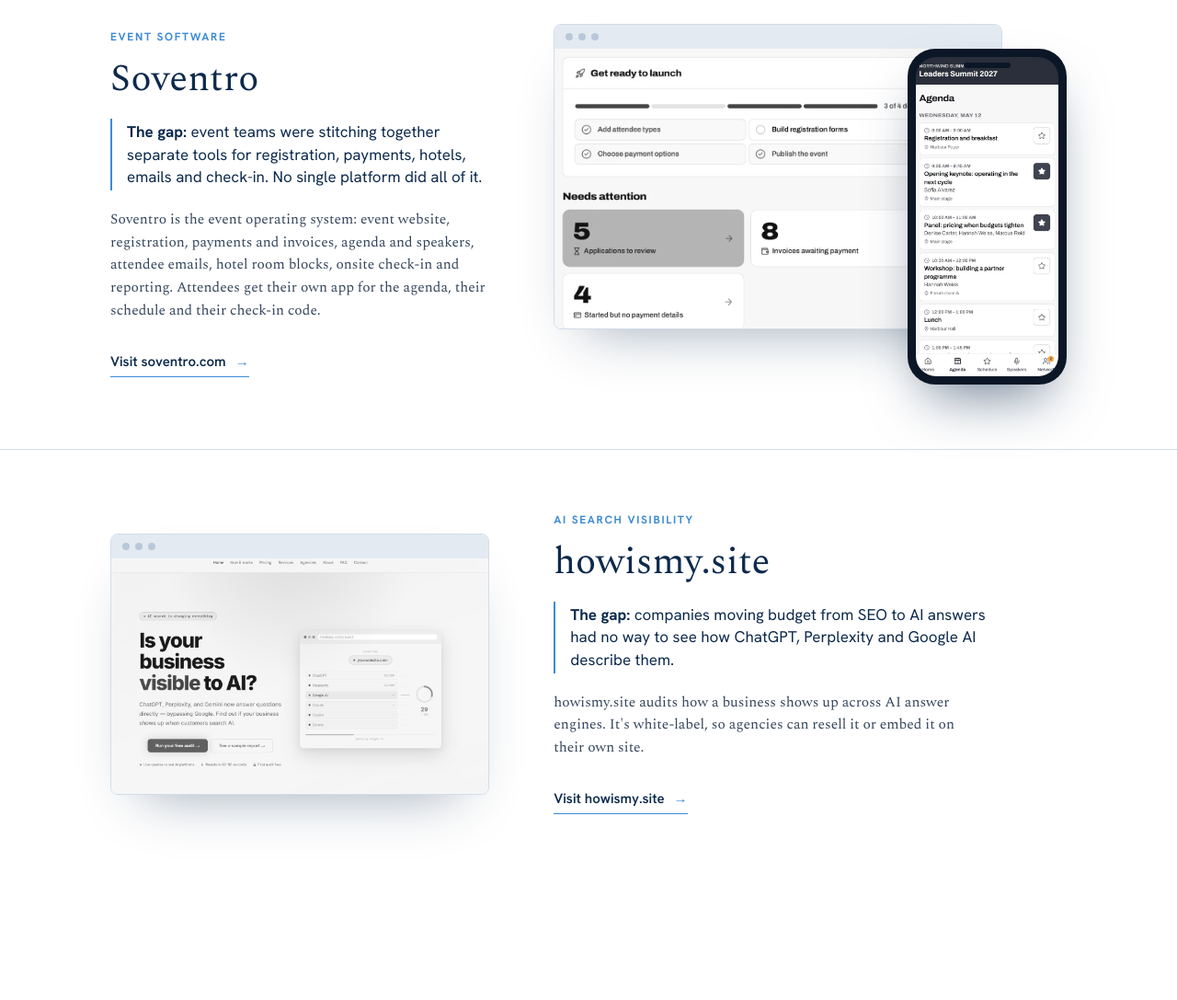
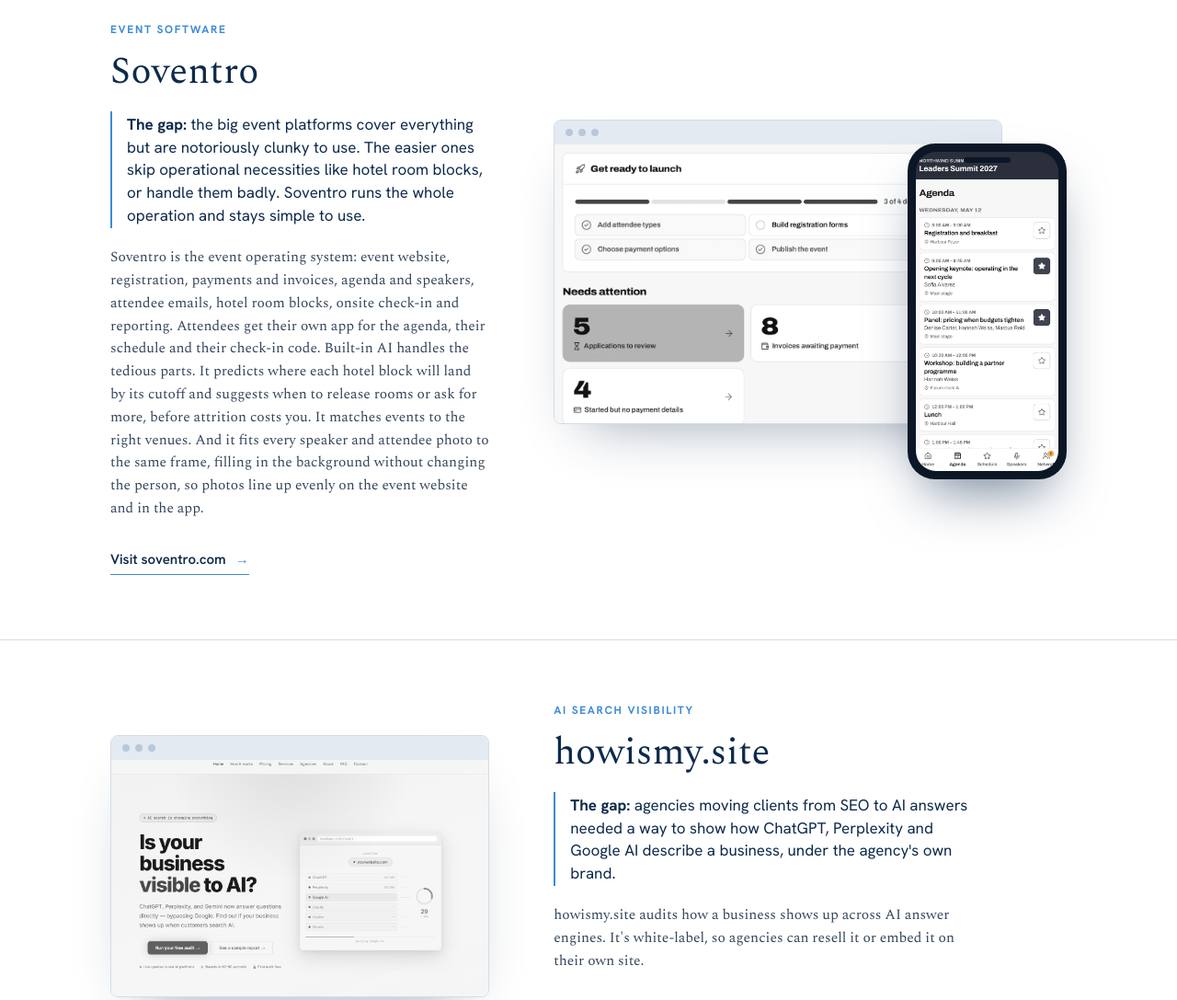
Before and after one commit to gatehousestrategic/gatehouse-site, a plain HTML site: page deploy/index.html in a window 1280 px wide. Shown: the part 4500-5587 px from the top of the page at 92% size. Drawn offline with nearby package versions, Linux system fonts and the light colour scheme.

Commit message:
Rewrite the product gap lines and describe Soventro's AI features
The old lines claimed no other platform did what Soventro and howismy.site
do, which isn't true. Soventro's line now contrasts clunky enterprise
platforms with easier tools that lack room blocks, and its description adds
the AI room block forecast, venue matching and photo fill. Structured data
matches.

Co-Authored-By: Claude Opus 5.5 <noreply@anthropic.com>

```diff
--- a/deploy/index.html
+++ b/deploy/index.html
@@ -51,7 +51,7 @@
       "applicationCategory": "BusinessApplication",
       "applicationSubCategory": "Event management software",
       "operatingSystem": "Web, iOS, Android",
-      "description": "Soventro is an all-in-one event operating system: event website, registration, payments and invoices, agenda and speakers, attendee emails, hotel room blocks, onsite check-in and reporting, plus an attendee app for the agenda, personal schedule and check-in code.",
+      "description": "Soventro is an all-in-one event operating system: event website, registration, payments and invoices, agenda and speakers, attendee emails, hotel room blocks, onsite check-in and reporting, plus an attendee app for the agenda, personal schedule and check-in code. Its AI room block forecast predicts each hotel's pickup and attrition exposure before the cutoff and suggests when to release rooms or request more, its AI venue matching shortlists venues for an event, and its AI photo fill fits every speaker and attendee photo to the same square frame, keeping the person unchanged, so photos are uniform across the event website and attendee app.",
       "publisher": { "@id": "https://gatehousestrategic.com/#org" },
       "creator": { "@id": "https://gatehousestrategic.com/#org" }
     },
@@ -475,8 +475,8 @@ a.wrow:hover .go { color: var(--navy); }
     <div class="screen-copy">
       <p class="kicker">Event software</p>
       <h3 class="prod-name">Soventro</h3>
-      <p class="gap"><b>The gap:</b> event teams were stitching together separate tools for registration, payments, hotels, emails and check-in. No single platform did all of it.</p>
-      <p class="body">Soventro is the event operating system: event website, registration, payments and invoices, agenda and speakers, attendee emails, hotel room blocks, onsite check-in and reporting. Attendees get their own app for the agenda, their schedule and their check-in code.</p>
+      <p class="gap"><b>The gap:</b> the big event platforms cover everything but are notoriously clunky to use. The easier ones skip operational necessities like hotel room blocks, or handle them badly. Soventro runs the whole operation and stays simple to use.</p>
+      <p class="body">Soventro is the event operating system: event website, registration, payments and invoices, agenda and speakers, attendee emails, hotel room blocks, onsite check-in and reporting. Attendees get their own app for the agenda, their schedule and their check-in code. Built-in AI handles the tedious parts. It predicts where each hotel block will land by its cutoff and suggests when to release rooms or ask for more, before attrition costs you. It matches events to the right venues. And it fits every speaker and attendee photo to the same frame, filling in the background without changing the person, so photos line up evenly on the event website and in the app.</p>
       <a class="arrow-link" href="https://soventro.com" target="_blank" rel="noopener">Visit soventro.com</a>
     </div>
     <div class="devices">
@@ -489,7 +489,7 @@ a.wrow:hover .go { color: var(--navy); }
     <div class="screen-copy">
       <p class="kicker">AI search visibility</p>
       <h3 class="prod-name">howismy.site</h3>
-      <p class="gap"><b>The gap:</b> companies moving budget from SEO to AI answers had no way to see how ChatGPT, Perplexity and Google AI describe them.</p>
+      <p class="gap"><b>The gap:</b> agencies moving clients from SEO to AI answers needed a way to show how ChatGPT, Perplexity and Google AI describe a business, under the agency's own brand.</p>
       <p class="body">howismy.site audits how a business shows up across AI answer engines. It's white-label, so agencies can resell it or embed it on their own site.</p>
       <a class="arrow-link" href="https://howismy.site" target="_blank" rel="noopener">Visit howismy.site</a>
     </div>
```
Also changed, not shown: index.html (+4 -4 lines).
